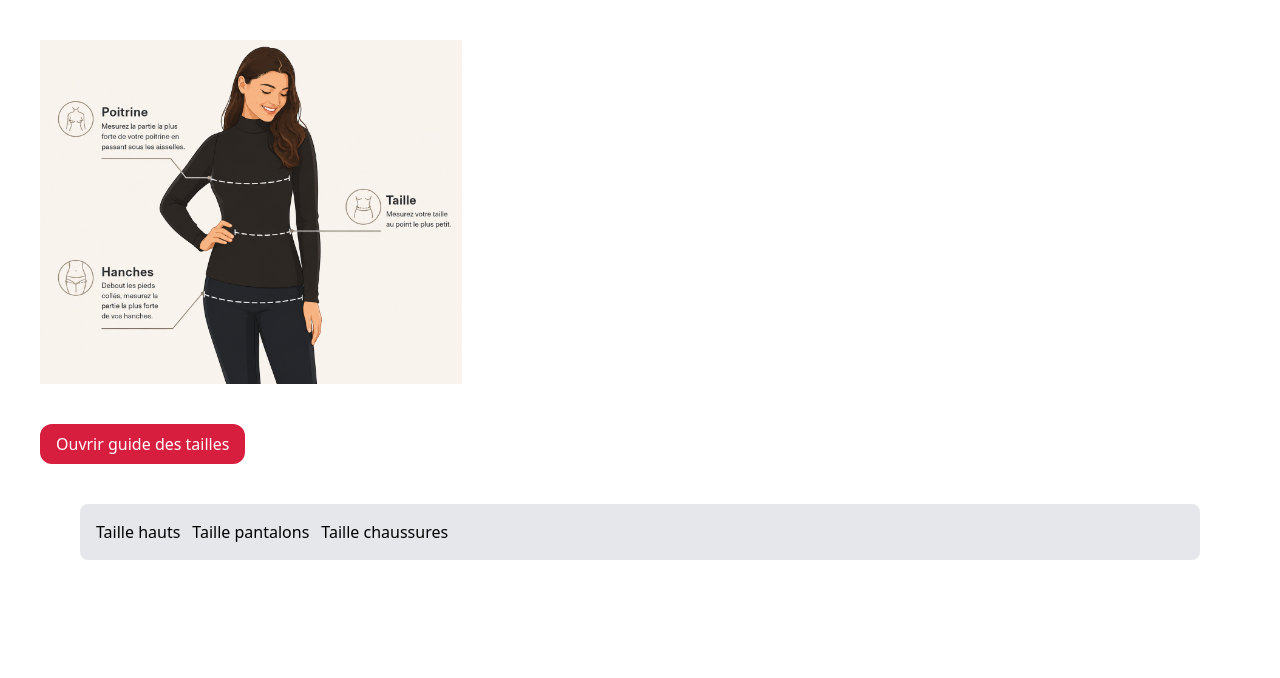
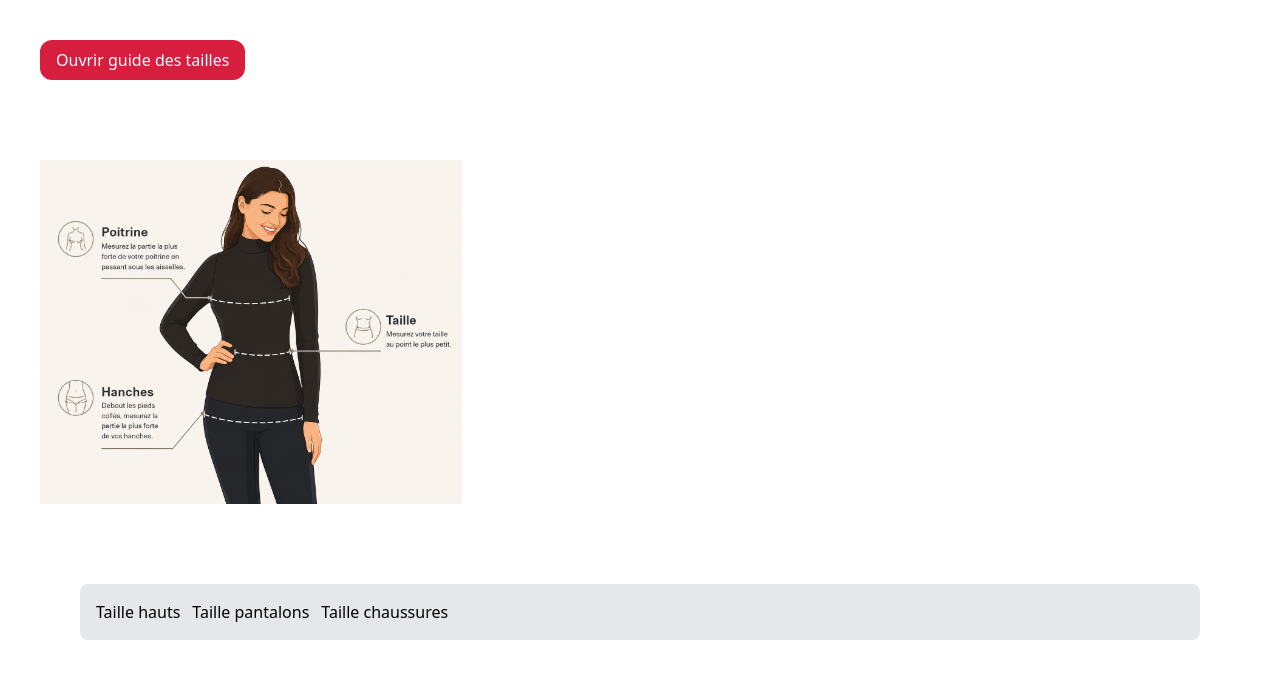
Before and after one commit to carolinachaconr/STAGE-MC-GUIDETAILLE, a React (Vite) app in the folder GuideDeTaille/: page / in a window 1280 px wide. Shown: the top 678 px of the page. Built offline with nearby package versions, Linux system fonts and the light colour scheme.

Commit message:
séparation de la page guide des tailles et le modal
séparation du app pour créer la page Guide de tailles indépendante.

```diff
--- a/GuideDeTaille/src/App.jsx
+++ b/GuideDeTaille/src/App.jsx
@@ -11,7 +11,7 @@ export default function App() {
 
   return (
     <div className="p-10">
-      <img className="h-96 flex justify-center pb-10" src="src/assets/IMG.PNG" alt="IMG" />
+
 
       <button
         onClick={() => setOpen(true)}
@@ -29,7 +29,7 @@ export default function App() {
         {/* <SizeForm /> */}
 
       </Modal>
-      <GuideDeTailles />
+
 
     </div>
   );
--- /dev/null
+++ b/GuideDeTaille/src/Guide.jsx
@@ -0,0 +1,19 @@
+import { useState } from "react";
+
+import GuideDeTailles from "./pages/GuidedeTailles";
+
+export default function App() {
+  const [open, setOpen] = useState(false);
+  // <onClick={() => setOpen(true)}>SizeForm</onClick>
+
+
+  return (
+    <div className="p-10">
+      <img className="h-96 flex justify-center pb-10" src="src/assets/IMG.PNG" alt="IMG" />
+
+
+      <GuideDeTailles />
+
+    </div>
+  );
+}
--- a/GuideDeTaille/src/main.jsx
+++ b/GuideDeTaille/src/main.jsx
@@ -12,9 +12,11 @@ import { StrictMode } from 'react'
 import { createRoot } from 'react-dom/client'
 import './index.css'
 import App from './App.jsx'
+import Guide from './Guide.jsx'
 
 createRoot(document.getElementById('root')).render(
   <StrictMode>
     <App />
+    <Guide />
   </StrictMode>,
 )
```
